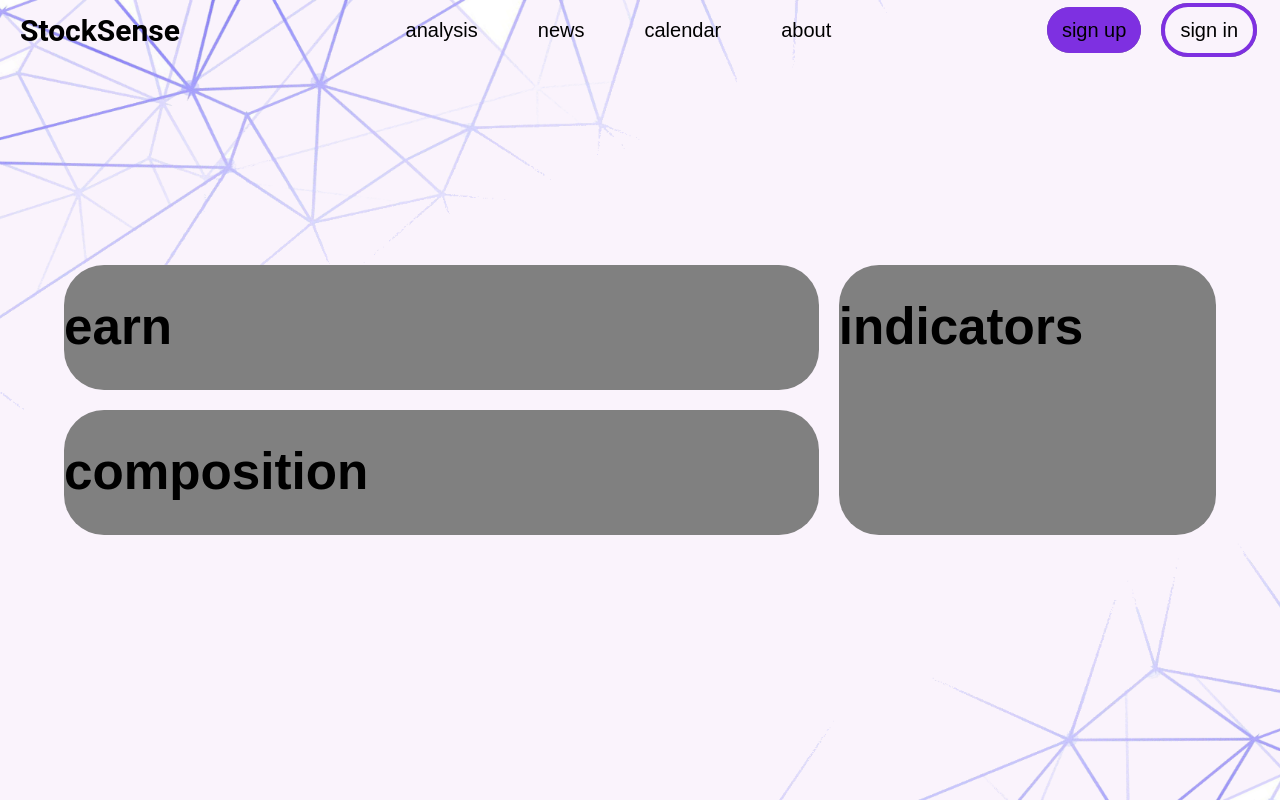
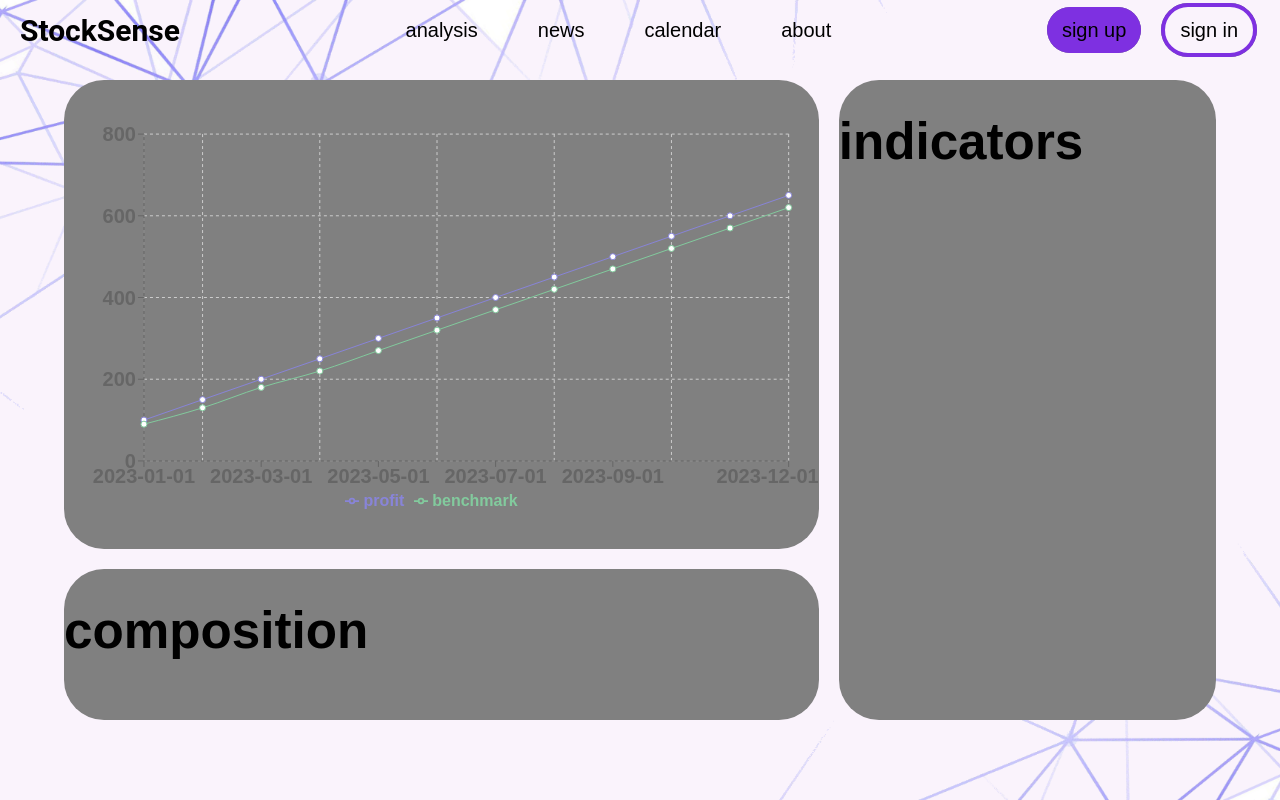
Before and after one commit to SzymonLiszewski/investmentApp, a React (Vite) app in the folder frontend/: page /portfolio in a window 1280 px wide. Built offline with nearby package versions, Linux system fonts and the light colour scheme.

Commit message:
add user profit chart

```diff
--- /dev/null
+++ b/frontend/src/components/UserEarningsChart.jsx
@@ -0,0 +1,43 @@
+import React from 'react';
+import {
+  LineChart, Line, XAxis, YAxis, CartesianGrid, Tooltip, Legend, ResponsiveContainer
+} from 'recharts';
+
+
+const UserEarningsChart = () => {
+    const data = [
+        { date: '2023-01-01', profit: 100, benchmark: 90 },
+        { date: '2023-02-01', profit: 150, benchmark: 130 },
+        { date: '2023-03-01', profit: 200, benchmark: 180 },
+        { date: '2023-04-01', profit: 250, benchmark: 220 },
+        { date: '2023-05-01', profit: 300, benchmark: 270 },
+        { date: '2023-06-01', profit: 350, benchmark: 320 },
+        { date: '2023-07-01', profit: 400, benchmark: 370 },
+        { date: '2023-08-01', profit: 450, benchmark: 420 },
+        { date: '2023-09-01', profit: 500, benchmark: 470 },
+        { date: '2023-10-01', profit: 550, benchmark: 520 },
+        { date: '2023-11-01', profit: 600, benchmark: 570 },
+        { date: '2023-12-01', profit: 650, benchmark: 620 },
+      ];
+
+  return (
+    <ResponsiveContainer width="100%" height={400}>
+      <LineChart
+        data={data}
+        margin={{
+          top: 20, right: 30, left: 20, bottom: 5,
+        }}
+      >
+        <CartesianGrid strokeDasharray="3 3" />
+        <XAxis dataKey="date" tick={{ fontSize: 20 }} />
+        <YAxis tick={{ fontSize: 20 }} />
+        <Tooltip contentStyle={{ fontSize: 16 }} />
+        <Legend wrapperStyle={{ fontSize: 16 }} />
+        <Line type="monotone" dataKey="profit" stroke="#8884d8" activeDot={{ r: 8 }} />
+        <Line type="monotone" dataKey="benchmark" stroke="#82ca9d" />
+      </LineChart>
+    </ResponsiveContainer>
+  );
+};
+
+export default UserEarningsChart;
--- a/frontend/src/components/styles/Portfolio.css
+++ b/frontend/src/components/styles/Portfolio.css
@@ -6,6 +6,7 @@
     grid-row-gap: 20px;
     width: 90vw;
     margin-left: 5vw;
+    height: 80vh;
     }
 
 .portfolioDiv{
--- a/frontend/src/pages/Portfolio.jsx
+++ b/frontend/src/pages/Portfolio.jsx
@@ -1,10 +1,11 @@
 import "../components/styles/Portfolio.css"
+import UserEarningsChart from "../components/UserEarningsChart"
 
 function Portfolio(){
     return (
         <div className="portfolio">
             <div className="portfolioDiv" id="return">
-                <h1>earn</h1>
+                <h1><UserEarningsChart/></h1>
             </div>
             <div className="portfolioDiv" id="composition">
                 <h1>composition</h1>
```
